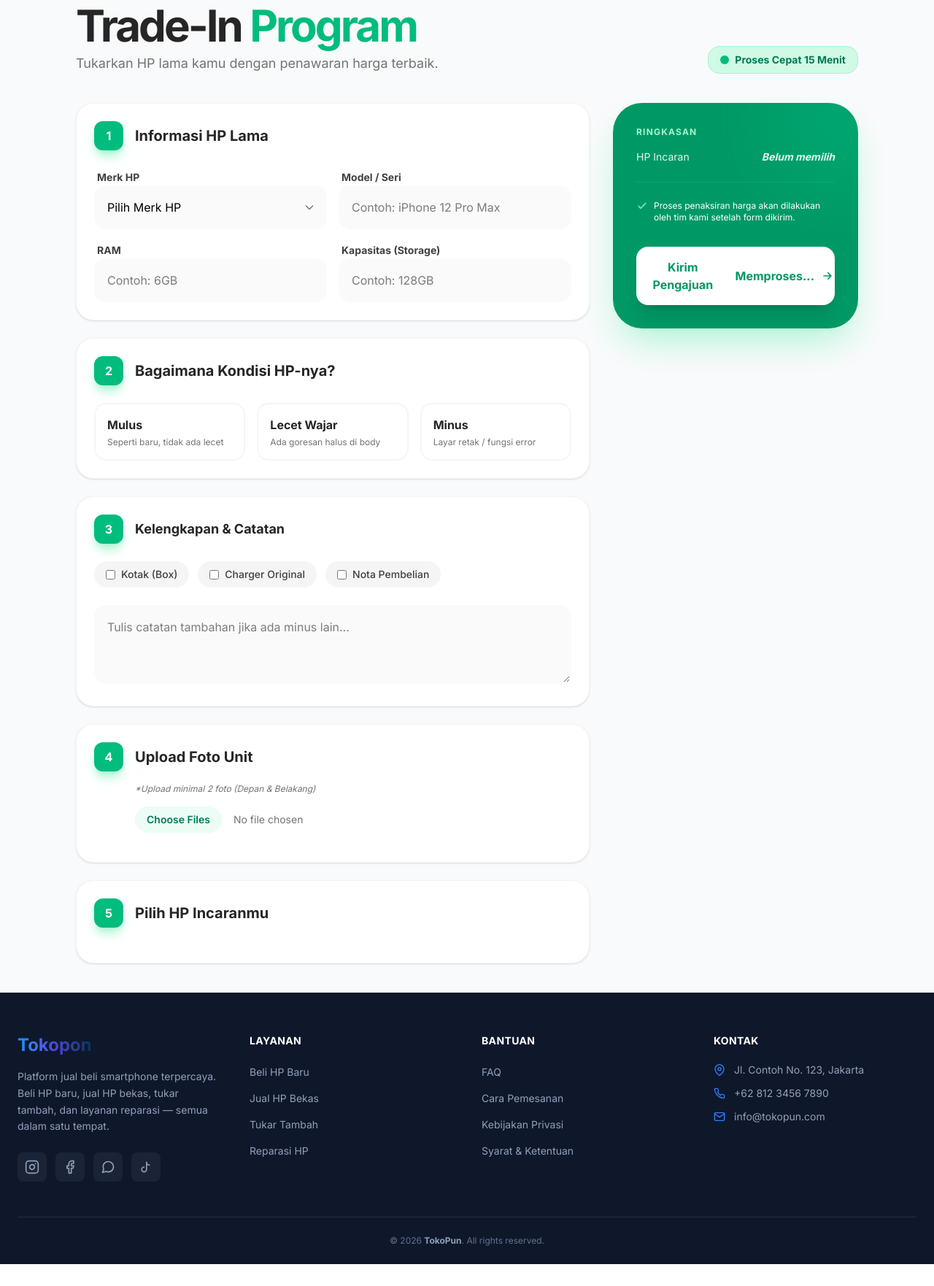
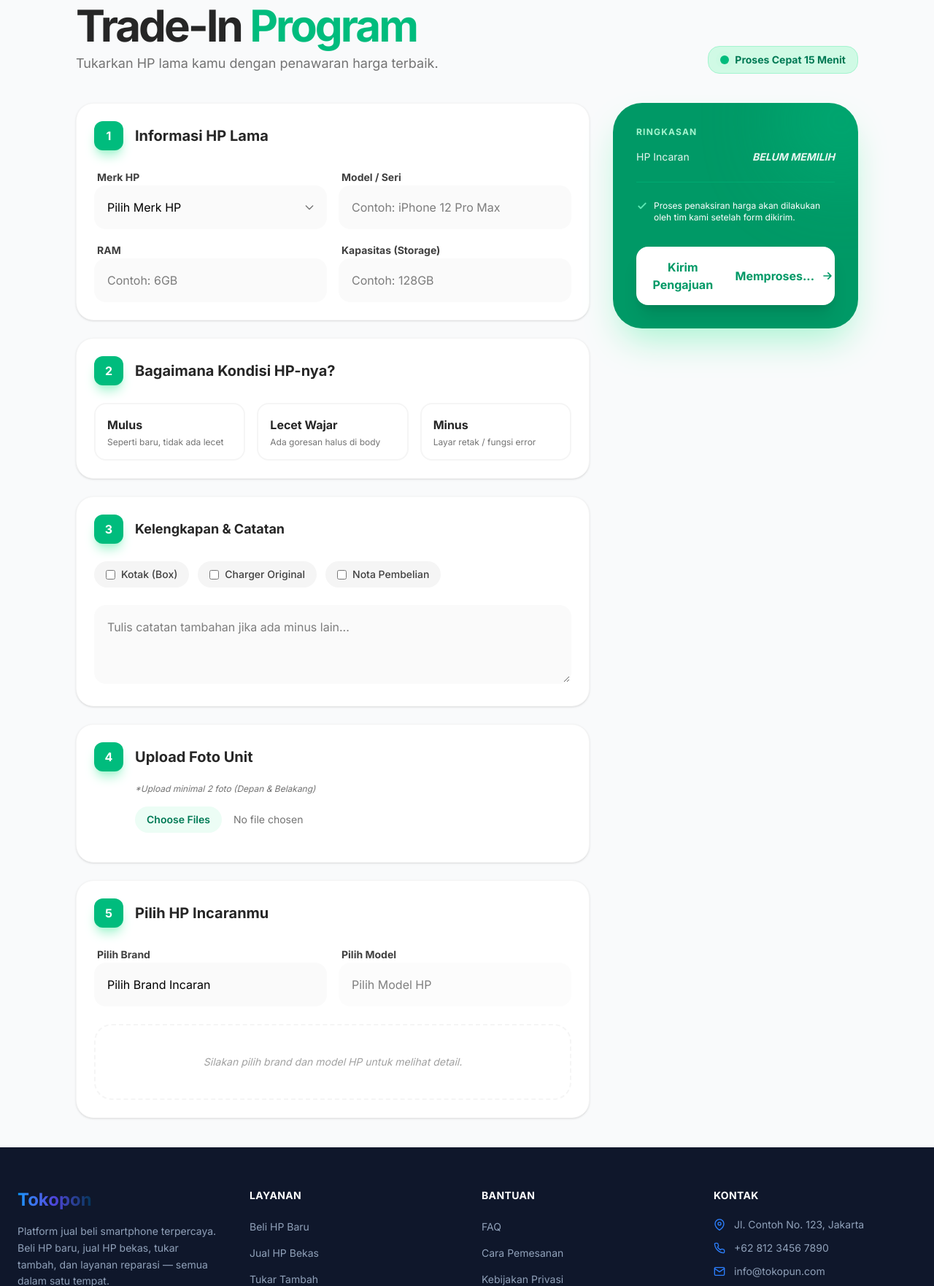
Before and after one commit to muhammadrinaldi7/tokopon-zed, a Laravel app: page /trade-in in a window 1280 px wide. Shown: the part 140-1902 px from the top of the page at 73% size. Before the commit the page ends 1872 px from the top, so only its background shows below. Run offline with Laravel 12, Linux system fonts and the light colour scheme; tables that the repository leaves empty hold one stand-in row (values such as "Sample post"); style sheets or scripts are compiled from the project's sources; parts of the project's set-up code (start-up, migrations or seed data) failed here and were passed over; some libraries are stand-ins or nearby versions.

Commit message:
update trade in with slug

```diff
--- a/app/Livewire/Pages/TradeIn.php
+++ b/app/Livewire/Pages/TradeIn.php
@@ -14,6 +14,7 @@
     use WithFileUploads;
 
     public $selectedProductId;
+    public $selectedTargetBrand = null;
 
     // Properti Form
     public $old_phone_brand;
@@ -34,9 +35,14 @@
      */
     public function mount(Product $product = null)
     {
-        // Jika ada product yang dikirim dari URL dan product-nya valid di DB
         if ($product && $product->exists) {
             $this->selectedProductId = $product->id;
+
+            // Tambahkan baris ini untuk otomatis mengisi brand incaran
+            // Kita ambil nama brand dari relasi product->brand
+            if ($product->brand) {
+                $this->selectedTargetBrand = $product->brand->name;
+            }
         }
     }
 
@@ -80,11 +86,29 @@
         // Gunakan redirect()->route() agar lebih aman
         return redirect()->to('trade-in-history');
     }
-
+    public function updatedSelectedTargetBrand()
+    {
+        // Reset pilihan produk saat user mengganti brand
+        $this->selectedProductId = null;
+    }
     public function render()
     {
+        $targetProducts = Product::query();
+
+        if ($this->selectedTargetBrand) {
+            $targetProducts->whereHas('brand', function ($q) {
+                $q->where('name', $this->selectedTargetBrand);
+            });
+        } elseif ($this->selectedProductId) {
+            // Fallback: Jika ada product ID tapi brand belum terpilih (misal saat inisiasi)
+            // Tetap tampilkan setidaknya produk yang dipilih tersebut
+            $targetProducts->where('id', $this->selectedProductId);
+        } else {
+            $targetProducts->whereRaw('1 = 0');
+        }
+
         return view('livewire.pages.trade-in', [
-            'products' => Product::all(),
+            'products' => $targetProducts->get(),
             'brands' => Brand::all(),
         ]);
     }
--- a/app/Models/Product.php
+++ b/app/Models/Product.php
@@ -40,8 +40,8 @@
     {
         $minStock = \App\Models\Setting::where('key', 'minimum_stock_threshold')->value('value') ?? 5;
         return $query->where('is_active', true)
-                     ->where('has_active_erzap', true)
-                     ->where('total_stock', '>=', $minStock);
+            ->where('has_active_erzap', true)
+            ->where('total_stock', '>=', $minStock);
     }
 
     public function category()
@@ -65,8 +65,12 @@
     public function registerMediaConversions(?Media $media = null): void
     {
         $this->addMediaConversion('thumb')
-              ->width(300)
-              ->height(300)
-              ->sharpen(10);
+            ->width(300)
+            ->height(300)
+            ->sharpen(10);
+    }
+    public function getRouteKeyName()
+    {
+        return 'slug';
     }
 }
--- a/resources/views/livewire/pages/product-detail.blade.php
+++ b/resources/views/livewire/pages/product-detail.blade.php
@@ -199,7 +199,7 @@
 
                     {{-- Trade In Button --}}
                     <div class="mt-4">
-                        <a href="{{ route('trade-in', ['product' => $product->id]) }}" wire:navigate
+                        <a href="{{ route('trade-in', ['product' => $product->slug]) }}" wire:navigate
                             class="w-full bg-amber-500 text-white py-3.5 rounded-xl font-bold text-base hover:bg-amber-600 active:scale-[0.98] transition-all shadow-lg shadow-amber-500/25 flex items-center justify-center gap-2">
                             <svg class="w-5 h-5" fill="none" viewBox="0 0 24 24" stroke="currentColor"
                                 stroke-width="2">
--- a/resources/views/livewire/pages/trade-in.blade.php
+++ b/resources/views/livewire/pages/trade-in.blade.php
@@ -132,7 +132,7 @@
                 {{-- Input Battery Health Khusus Apple --}}
                 @if ($old_phone_brand === 'Apple')
                     <div
-                        class="mt-6 p-6 bg-emerald-50 border-2 border-emerald-100 rounded-[2rem] animate-in fade-in slide-in-from-top-4 duration-300">
+                        class="mt-6 p-6 bg-emerald-50 border-2 border-emerald-100 rounded-4xl animate-in fade-in slide-in-from-top-4 duration-300">
                         <div class="flex items-center gap-3 mb-4">
                             <div class="p-2 bg-emerald-500 rounded-xl text-white shadow-lg shadow-emerald-200">
                                 <svg class="w-5 h-5" fill="none" stroke="currentColor" viewBox="0 0 24 24">
@@ -226,40 +226,68 @@
                     <div class="flex items-center mb-6">
                         <div
                             class="w-10 h-10 bg-emerald-500 text-white rounded-xl flex items-center justify-center font-bold shadow-lg shadow-emerald-200">
-                            5</div>
+                            5
+                        </div>
                         <h3 class="text-xl font-bold ml-4 text-neutral-800">Pilih HP Incaranmu</h3>
                     </div>
 
-                    <div class="grid grid-cols-2 md:grid-cols-3 gap-4">
-                        @foreach ($products as $item)
-                            <label class="group relative cursor-pointer">
-                                <input type="radio" name="target_phone" value="{{ $item->id }}"
-                                    wire:model.live="selectedProductId" class="peer hidden">
+                    <div class="grid grid-cols-1 md:grid-cols-2 gap-4 mb-6">
+                        {{-- Select Brand Incaran --}}
+                        <div class="space-y-2">
+                            <label class="text-sm font-bold text-neutral-700 ml-1">Pilih Brand</label>
+                            <select wire:model.live="selectedTargetBrand"
+                                class="w-full p-4 bg-neutral-50 border-2 border-transparent rounded-2xl focus:border-emerald-500 focus:bg-white outline-none transition-all appearance-none cursor-pointer">
+                                <option value="">Pilih Brand Incaran</option>
+                                @foreach ($brands as $brand)
+                                    <option value="{{ $brand->name }}">{{ $brand->name }}</option>
+                                @endforeach
+                            </select>
+                        </div>
+
+                        {{-- Select Model Berdasarkan Brand --}}
+                        <div class="space-y-2">
+                            <label class="text-sm font-bold text-neutral-700 ml-1">Pilih Model</label>
+                            <select wire:model.live="selectedProductId" @disabled(!$selectedTargetBrand)
+                                class="w-full p-4 bg-neutral-50 border-2 border-transparent rounded-2xl focus:border-emerald-500 focus:bg-white outline-none transition-all appearance-none cursor-pointer disabled:opacity-50">
+                                <option value="">Pilih Model HP</option>
+                                @foreach ($products as $item)
+                                    <option value="{{ $item->id }}">{{ $item->name }}</option>
+                                @endforeach
+                            </select>
+                        </div>
+                    </div>
+
+                    {{-- Preview Produk yang Dipilih --}}
+                    @if ($selectedProductId && ($currentProduct = App\Models\Product::find($selectedProductId)))
+                        <div class="animate-in zoom-in duration-300">
+                            <div
+                                class="flex flex-col md:flex-row items-center gap-6 p-6 bg-emerald-50 rounded-3xl border-2 border-emerald-100">
                                 <div
-                                    class="h-full border-2 border-neutral-100 rounded-3xl p-4 transition-all duration-300 peer-checked:border-emerald-500 peer-checked:bg-emerald-50 group-hover:shadow-lg group-hover:shadow-emerald-100">
-                                    <div
-                                        class="aspect-square bg-neutral-50 rounded-2xl mb-4 overflow-hidden flex items-center justify-center p-4 transition-all group-hover:scale-105">
-                                        <img src="{{ $item->getFirstMediaUrl('cover') }}" alt="{{ $item->name }}"
-                                            class="w-full h-auto object-contain drop-shadow-sm">
-                                    </div>
-                                    <div class="space-y-1">
-                                        <h4 class="font-bold text-neutral-800 text-sm leading-tight">
-                                            {{ $item->name }}</h4>
-                                        <p class="text-emerald-600 font-extrabold text-xs">Rp
-                                            {{ number_format($item->starting_price, 0, ',', '.') }}</p>
-                                    </div>
-                                    <div
-                                        class="absolute top-3 right-3 w-6 h-6 bg-emerald-500 rounded-full flex items-center justify-center text-white scale-0 transition-transform duration-300 peer-checked:scale-100">
-                                        <svg class="w-4 h-4" fill="none" stroke="currentColor"
-                                            viewBox="0 0 24 24">
-                                            <path d="M5 13l4 4L19 7" stroke-width="3" stroke-linecap="round"
-                                                stroke-linejoin="round" />
-                                        </svg>
-                                    </div>
+                                    class="w-32 h-32 md:w-40 md:h-40 bg-white rounded-2xl p-4 shadow-sm flex items-center justify-center">
+                                    <img src="{{ $currentProduct->getFirstMediaUrl('cover') }}"
+                                        alt="{{ $currentProduct->name }}"
+                                        class="max-w-full max-h-full object-contain">
                                 </div>
-                            </label>
-                        @endforeach
-                    </div>
+                                <div class="text-center md:text-left">
+                                    <span
+                                        class="px-3 py-1 bg-emerald-500 text-white text-[10px] font-black rounded-full uppercase tracking-widest">Pilihan
+                                        Kamu</span>
+                                    <h4 class="text-2xl font-black text-neutral-800 mt-2">{{ $currentProduct->name }}
+                                    </h4>
+                                    <p class="text-emerald-600 font-black text-xl mt-1">
+                                        Rp {{ number_format($currentProduct->starting_price, 0, ',', '.') }}
+                                    </p>
+                                    <p class="text-neutral-500 text-xs mt-2 italic">*Harga yang tertera adalah harga
+                                        mulai dari (estimasi).</p>
+                                </div>
+                            </div>
+                        </div>
+                    @else
+                        <div class="text-center py-10 border-2 border-dashed border-neutral-100 rounded-3xl">
+                            <p class="text-neutral-400 text-sm italic">Silakan pilih brand dan model HP untuk melihat
+                                detail.</p>
+                        </div>
+                    @endif
                 </div>
             </div>
 
@@ -275,8 +303,13 @@
                     <div class="space-y-4 border-b border-emerald-500/50 pb-6 mb-6 relative z-10">
                         <div class="flex justify-between text-sm opacity-90">
                             <span>HP Incaran</span>
-                            <span
-                                class="font-bold text-right italic">{{ $selectedProductId ? $products->find($selectedProductId)->name : 'Belum memilih' }}</span>
+                            <span class="font-bold text-right italic uppercase">
+                                @if ($selectedProductId)
+                                    {{ \App\Models\Product::find($selectedProductId)?->name ?? 'Belum memilih' }}
+                                @else
+                                    Belum memilih
+                                @endif
+                            </span>
                         </div>
                     </div>
 
--- a/routes/web.php
+++ b/routes/web.php
@@ -10,7 +10,7 @@
 Route::livewire('/', 'pages::home');
 Route::get('/buy-mobile', Buymobile::class)->name('buy-mobile');
 Route::get('/phone-repair', PhoneRepair::class)->name('phone-repair');
-Route::get('/trade-in/{product?}', TradeIn::class)->name('trade-in');
+Route::get('/trade-in/{product:slug?}', TradeIn::class)->name('trade-in');
 Route::get('/products', \App\Livewire\Pages\ProductList::class)->name('products.index');
 Route::get('/products/{product:slug}', \App\Livewire\Pages\ProductDetail::class)->name('products.show');
 Route::get('/cart', \App\Livewire\Pages\CartPage::class)->name('cart');
```
